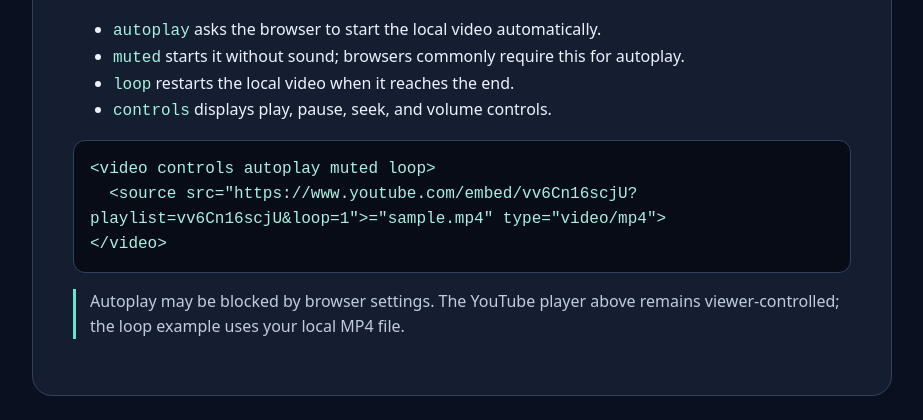
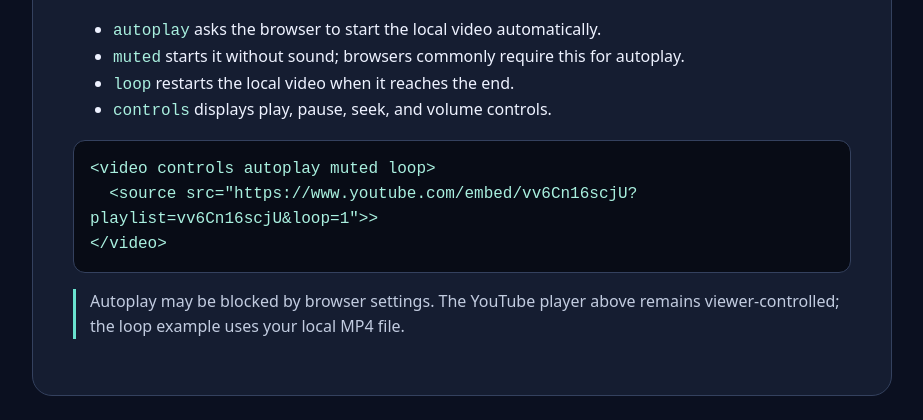
Before and after one commit to ZRSaimun/youtube-view-simulation-lab, a plain HTML site: page loop-demo.html in a window 1280 px wide. Shown: the part 1295-1715 px from the top of the page, without its empty margins (178-1101 px from the left). Drawn offline with Linux system fonts and the light colour scheme.

Commit message:
Fix iframe and video source URLs in loop-demo.html

```diff
--- a/loop-demo.html
+++ b/loop-demo.html
@@ -79,7 +79,7 @@
 
     <div class="player">
       <iframe
-        src="https://www.youtube.com/embed/vv6Cn16scjU?playlist=vv6Cn16scjU&loop=1">="https://www.youtube-nocookie.com/embed/vv6Cn16scjU"
+        src="https://www.youtube.com/embed/vv6Cn16scjU?playlist=vv6Cn16scjU&loop=1">
         title="My YouTube video"
         allow="encrypted-media; picture-in-picture; fullscreen"
         referrerpolicy="strict-origin-when-cross-origin"
@@ -95,7 +95,7 @@
     </p>
 
     <video controls autoplay muted loop playsinline>
-      <source src="https://www.youtube.com/embed/vv6Cn16scjU?playlist=vv6Cn16scjU&loop=1">="sample.mp4" type="video/mp4">
+      <source src="https://www.youtube.com/embed/vv6Cn16scjU?playlist=vv6Cn16scjU&loop=1">
       Your browser does not support the video element.
     </video>
 
@@ -108,7 +108,7 @@
     </ul>
 
     <pre>&lt;video controls autoplay muted loop&gt;
-  &lt;source src="https://www.youtube.com/embed/vv6Cn16scjU?playlist=vv6Cn16scjU&loop=1">="sample.mp4" type="video/mp4"&gt;
+  &lt;source src="https://www.youtube.com/embed/vv6Cn16scjU?playlist=vv6Cn16scjU&loop=1">&gt;
 &lt;/video&gt;</pre>
 
     <p class="note">
```
